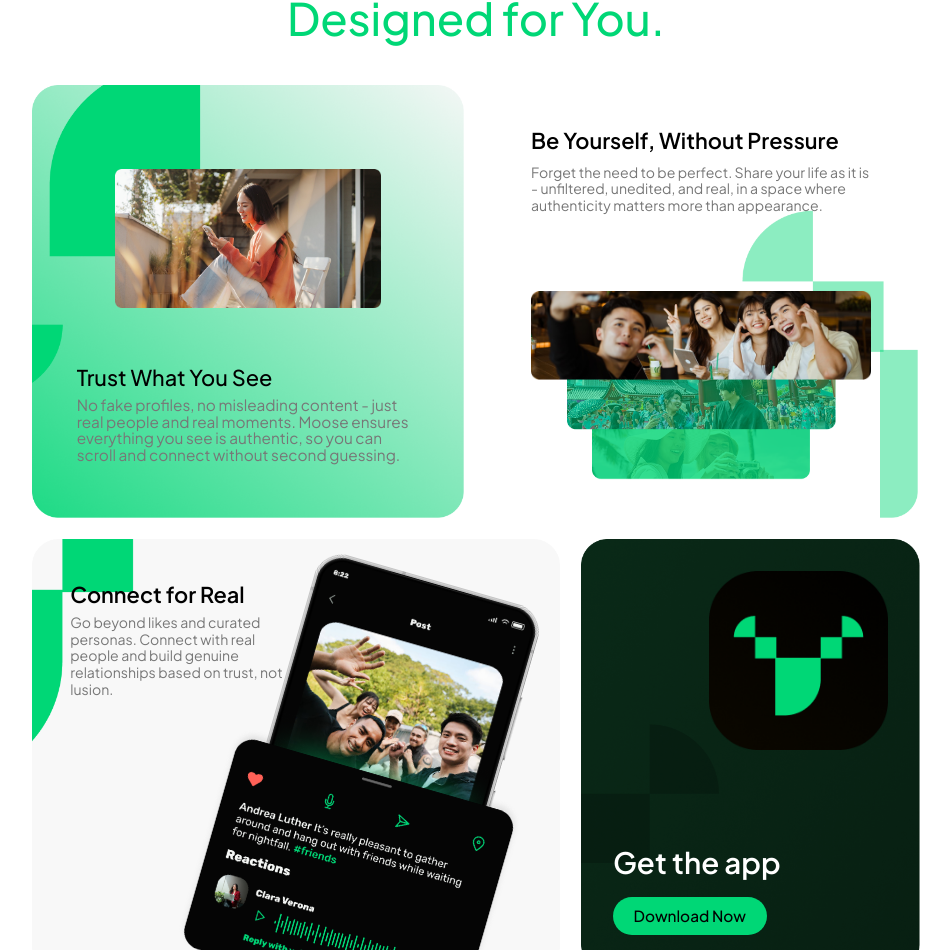
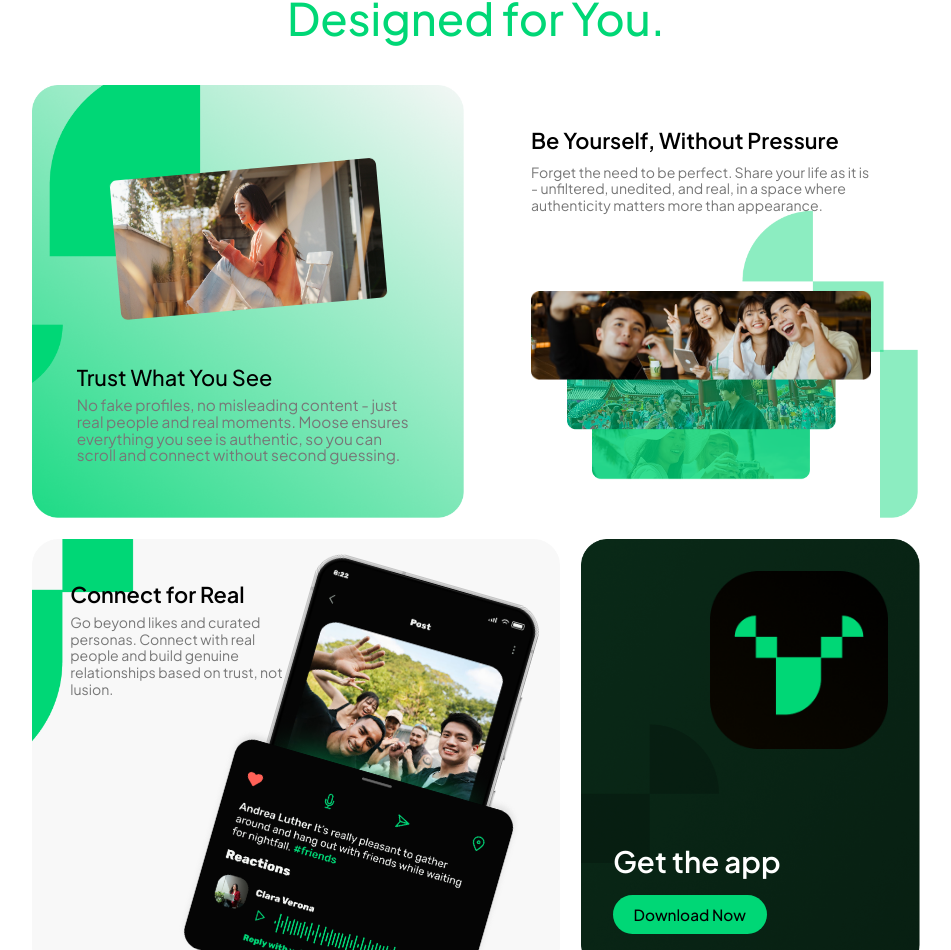
Before and after one commit to wilson-SGT/Wilson-Moose-Replica, a Next.js app in the folder moose-replica/: page / in a window 1280 px wide. Shown: the part 1994-2944 px from the top of the page, without its empty margins (164-1115 px from the left). Built offline with nearby package versions, Linux system fonts and the light colour scheme.

Commit message:
Fixed feature section background image width

```diff
--- a/moose-replica/app/components/Features/Features.css
+++ b/moose-replica/app/components/Features/Features.css
@@ -66,6 +66,7 @@
 }
 .background-features1{
     position: absolute;
+    width: 100%;
     z-index: -1;
 }
 .item1-container{
@@ -73,8 +74,18 @@
     flex-direction: column;
     padding: min(6.2vh, 3.5vw);
 }
+.item1-image-container{
+    display: flex;
+    align-items: center;
+    justify-content: center;
+    padding: min(5.3vh, 3vw) 0;
+}
 .item1-main-image{
-    padding: min(5.3vh, 3vw);
+    width: min(37.036vh, 20.833vw);
+    height: min(19.428vh, 10.928vw);
+    object-fit: contain;
+    flex-shrink: 0;
+    transform: rotate(-5deg);
 }
 .item1-text-container{
     display: flex;
@@ -99,6 +110,7 @@
 }
 .background-features2{
     position: absolute;
+    width: 100%;
     z-index: -1;
 }
 .item2-container{
@@ -153,6 +165,7 @@
 }
 .background-features3{
     position: absolute;
+    width: 100%;
     z-index: -1;
 }
 .item3-container{
@@ -199,6 +212,7 @@
 }
 .background-features4{
     position: absolute;
+    width: 100%;
     z-index: -1;
 }
 .item4-container{
@@ -211,7 +225,9 @@
     justify-content: flex-end;
 }
 .item4-image{
-    width: min(24.9vh, 14vw);
+    width: min(24.692vh, 13.889vw);
+    height: min(24.692vh, 13.889vw);
+    object-fit: contain;
 }
 .item4-text-container{
     padding-top: min(12.4vh, 7vw);
```
